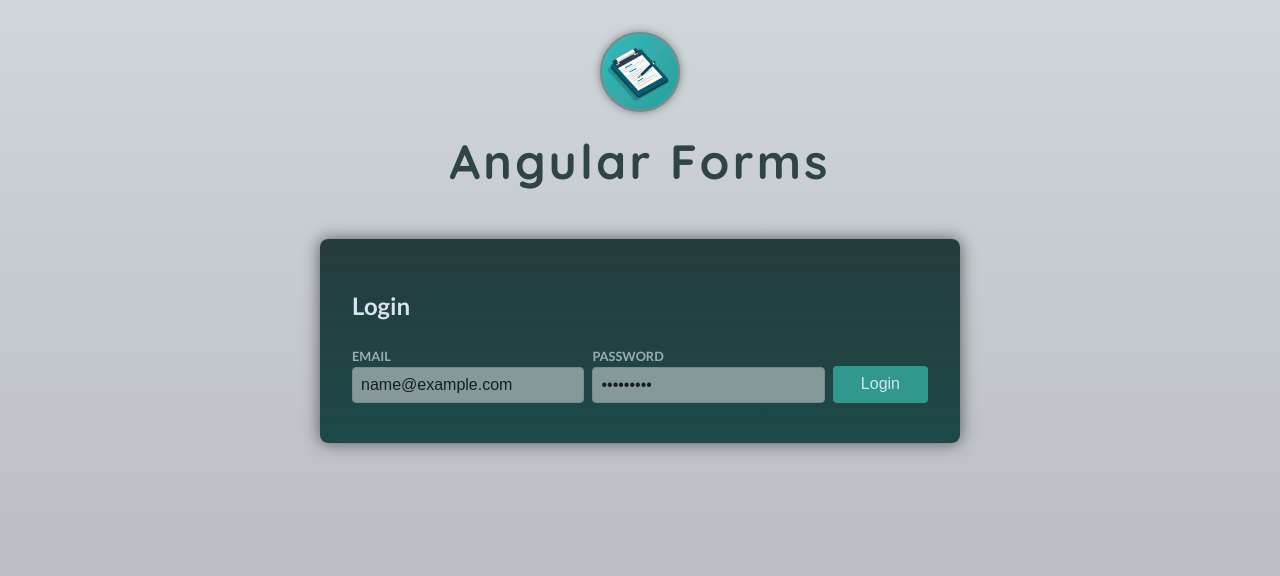
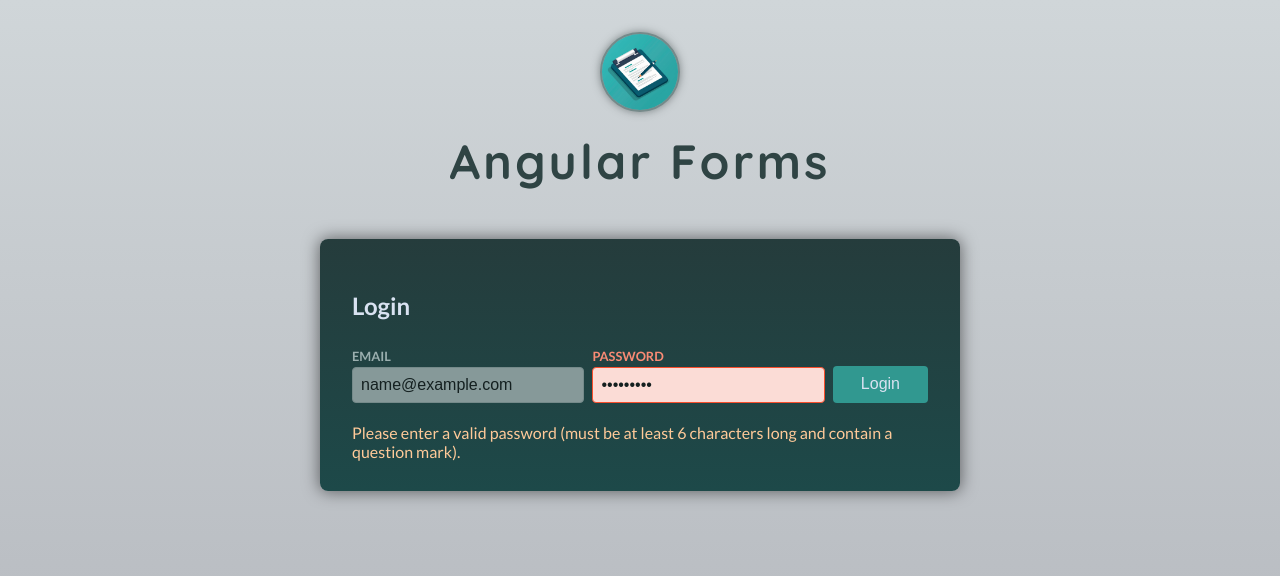
Before and after one commit to Ion-Lefter/10-working-with-forms, an Angular app: page / in a window 1280 px wide. Both pictures are taken after typing "name@example.com", "Sample123" into the empty fields and a click on the button "Login". Shown: the top 576 px of the page. Built offline with nearby package versions, Linux system fonts and the light colour scheme.

Commit message:
251. Building Custom Validators

```diff
--- a/src/app/auth/login/login.component.html
+++ b/src/app/auth/login/login.component.html
@@ -1,17 +1,24 @@
-<form [formGroup]="myForm">
+<form [formGroup]="myForm" (ngSubmit)="onSubmit()">
   <h2>Login</h2>
 
   <div class="control-row">
     <div class="control no-margin">
       <label for="email">Email</label>
-      <input id="email" type="email" [formControl]="myForm.controls.email"/>
+      <input id="email" type="email" [formControl]="myForm.controls.email" />
     </div>
 
     <div class="control no-margin">
       <label for="password">Password</label>
-      <input id="password" type="password" formControlName="password"/>
+      <input id="password" type="password" formControlName="password" />
     </div>
 
     <button class="button">Login</button>
   </div>
+  @if (emailIsInvalid) {
+  <p class="control-error">Please enter a valid email address.</p>
+  }
+
+  @if (passwordIsInvalid) {
+    <p class="control-error">Please enter a valid password (must be at least 6 characters long and contain a question mark).</p>
+    }
 </form>
--- a/src/app/auth/login/login.component.ts
+++ b/src/app/auth/login/login.component.ts
@@ -1,6 +1,13 @@
 import { Component } from '@angular/core';
-import { FormControl, FormGroup, ReactiveFormsModule } from '@angular/forms';
+import { AbstractControl, FormControl, FormGroup, ReactiveFormsModule, Validators } from '@angular/forms';
 
+function mustContainQuestionMark(control: AbstractControl){
+  if(control.value.includes('?')){
+    return null;
+  }
+
+  return {doesNotContainQuestionMark: true}
+}
 
 @Component({
   selector: 'app-login',
@@ -11,9 +18,28 @@ import { FormControl, FormGroup, ReactiveFormsModule } from '@angular/forms';
 })
 export class LoginComponent {
   myForm = new FormGroup({
-    email: new FormControl(''),
-    password: new FormControl('')
+    email: new FormControl('', {
+      validators: [Validators.email, Validators.required],
+    }),
+    password: new FormControl('', {
+      validators: [Validators.required, Validators.minLength(6), mustContainQuestionMark]
+    })
   });
 
-  onSubmit(){}
+  get emailIsInvalid(){
+    return(this.myForm.controls.email.touched && this.myForm.controls.email.dirty &&
+      this.myForm.controls.email.invalid)
+  }
+
+  get passwordIsInvalid(){
+    return(this.myForm.controls.password.touched && this.myForm.controls.password.dirty &&
+      this.myForm.controls.password.invalid)
+  }
+
+  onSubmit(){
+    console.log(this.myForm)
+    const enteredEmail =  this.myForm.value.email;
+    const enteredPassword = this.myForm.value.password;
+    console.log(enteredEmail, enteredPassword);
+  }
 }
```
